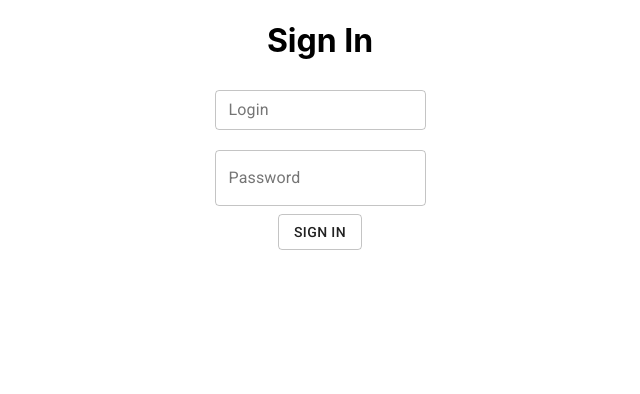
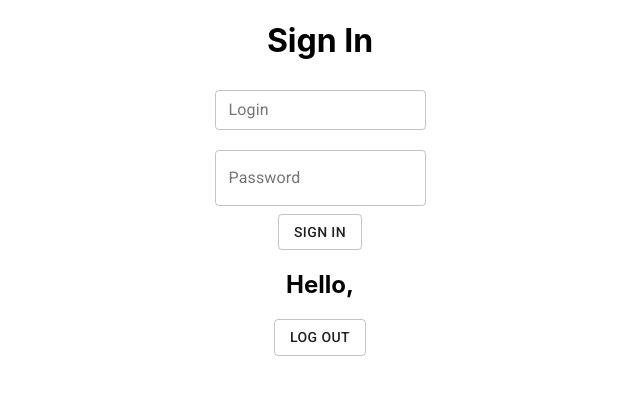
Before and after one commit to VladimirRiz/log-in-form, a React (Create React App) app: page / in a window 1280 px wide. Shown: the top 394 px of the page, without its empty margins (320-960 px from the left). Built offline with nearby package versions, Linux system fonts and the light colour scheme.

Commit message:
array of login

```diff
--- a/src/components/Auth.js
+++ b/src/components/Auth.js
@@ -3,6 +3,7 @@ import Button from '@material-ui/core/Button';
 import { Link } from 'react-router-dom';
 
 class Loggined extends Component {
+
 
   render() {
     return (
--- a/src/components/FormView.js
+++ b/src/components/FormView.js
@@ -3,6 +3,7 @@ import Form from './Form'
 import { amber, green } from '@material-ui/core/colors';
 import { makeStyles } from '@material-ui/core/styles';
 import UserInfo from '../data/UserInfo';
+import Auth from './Auth'
 
 class FormView extends Component {
 
@@ -23,7 +24,7 @@ class FormView extends Component {
   onPasswordChange = e => {
     this.setState({
       password: e.target.value
-    })
+    }, () => { })
   }
 
   handleClick = () => {
@@ -52,22 +53,6 @@ class FormView extends Component {
         })
       }
     }
-    // if (this.state.login === UserInfo.login && this.state.password === UserInfo.password) {
-    //   return (this.setState({
-    //     message: 'Success',
-    //     redirectToReferrer: true,
-    //   }, () => {
-    //     this.handleClick()
-    //   })
-    //   )
-    // } else {
-    //   this.setState({
-    //     message: 'Wrong',
-    //     redirectToReferrer: false,
-    //   }, () => {
-    //     console.log(this.state.redirectToReferrer)
-    //   })
-    // }
     console.log(this.state.message)
     console.log(this.state.redirectToReferrer)
   };
@@ -142,6 +127,7 @@ class FormView extends Component {
           handleClose={this.handleClose}
           message={this.state.message}
         />
+        <Auth login={this.state.login} />
         {/* <Preview
           login={this.state.login}
           password={this.state.password}
```
Also changed, not shown: src/components/SnackBar.js (+0 -11 lines).
